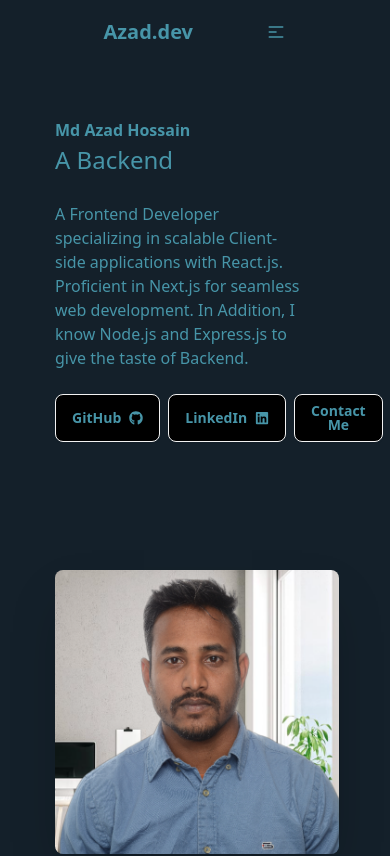
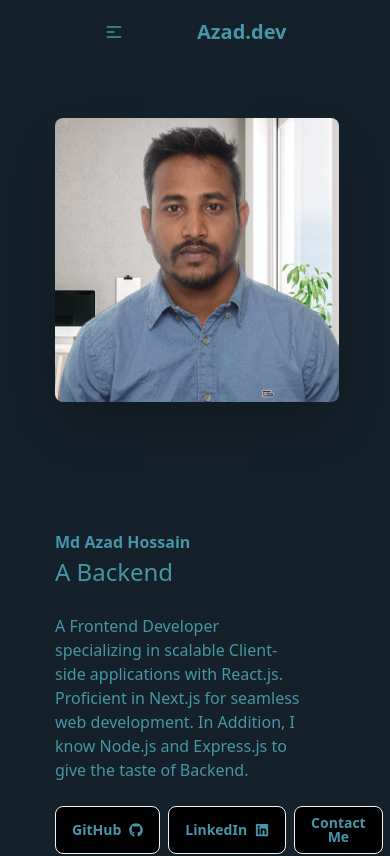
Before and after one commit to Md-Azad/Portfolio_with_react, a React (Vite) app: page / in a window 390 px wide. Shown: the top 856 px of the page. Built offline with nearby package versions, Linux system fonts and the light colour scheme.

Commit message:
changed some position for mobile view

```diff
--- a/src/components/About/About.jsx
+++ b/src/components/About/About.jsx
@@ -23,7 +23,7 @@ const About = () => {
             repeat={Infinity}
           />
         </div>
-        <div className=" md:w-[2px] h-[300px] md:bg-red-500"></div>
+        <div className=" md:w-[2px] md:h-[300px] md:bg-red-500"></div>
 
         <div className="w-full md:w-[46%] text-2xl flex items-center relative ml-12 ">
           <div data-aos="fade-up-left" className="w-[80%]">
--- a/src/components/ContactMe/ContactMe.jsx
+++ b/src/components/ContactMe/ContactMe.jsx
@@ -2,10 +2,10 @@ import { FaEnvelope, FaLinkedin, FaMapMarkerAlt } from "react-icons/fa";
 
 const ContactMe = () => {
   return (
-    <div className=" md:mt-12">
+    <div className=" bg-[#464748] rounded shadow shadow-indigo-500/50 opacity-90 mt-12 md:mt-12 ">
       <h1 className="text-3xl mb-2 text-[#3d8b9e] text-center">Get In Touch</h1>
 
-      <div className=" text-[#3d8b9e] flex flex-col justify-center items-center md:flex-row md:justify-between">
+      <div className=" text-[#3d8b9e] px-4 flex flex-col justify-center items-center md:flex-row md:justify-between">
         <div className="text-center my-4">
           <FaMapMarkerAlt className="mx-auto w-12 h-12" />
           <h1>
@@ -24,6 +24,7 @@ const ContactMe = () => {
             target="_blank"
             rel="noreferrer"
           >
+
             Md Azad Hossain
           </a>
         </div>
--- a/src/components/Experience/Experience.jsx
+++ b/src/components/Experience/Experience.jsx
@@ -16,7 +16,7 @@ const Experience = () => {
           repeat={Infinity}
         />
       </div>
-      <div className=" md:w-[2px] h-[300px] md:bg-red-500"></div>
+      <div className=" md:w-[2px] md:h-[300px] md:bg-red-500"></div>
 
       <div className="w-full md:w-[44%] text-2xl  ml-12">
         <div data-aos="fade-up-left" className="w-[80%]">
--- a/src/components/HeroSection/HeroSection.jsx
+++ b/src/components/HeroSection/HeroSection.jsx
@@ -16,7 +16,7 @@ const HeroSection = () => {
   return (
     <>
       <div className="hero min-h-screen">
-        <div className="hero-content flex-col-reverse  lg:flex-row-reverse gap-32">
+        <div className="hero-content flex-col  lg:flex-row-reverse gap-32">
 
           <div className="md:hover:scale-110 transition-transform duration-300 ease-in-out">
             <img src={image} className="mr-4 md:max-w-sm rounded-lg shadow-2xl" />
--- a/src/components/Navbar/Navbar.jsx
+++ b/src/components/Navbar/Navbar.jsx
@@ -4,7 +4,7 @@ const Navbar = () => {
   return (
 
     <div className="navbar ">
-      <div className="w-full flex flex-row-reverse justify-evenly text-[#4795A8] md:justify-between">
+      <div className="w-full flex  justify-evenly text-[#4795A8] md:justify-between">
         <div className="dropdown">
           <div tabIndex={0} role="button" className="btn btn-ghost lg:hidden">
             <svg
@@ -24,7 +24,7 @@ const Navbar = () => {
           </div>
           <ul
             tabIndex={0}
-            className="menu menu-sm dropdown-content mt-3 z-[1] p-2 shadow  rounded-box w-24  "
+            className="menu menu-sm dropdown-content mt-3 z-[1] p-2 shadow  rounded-box w-24 bg-black  "
           >
             <li>
               <Link to="about" smooth={true} duration={500}>
@@ -47,11 +47,7 @@ const Navbar = () => {
                 Skills
               </Link>
             </li>
-            {/* <li>
-              <Link to="contact" smooth={true} duration={500}>
-                Contact
-              </Link>
-            </li> */}
+
           </ul>
         </div>
         <a className="btn btn-ghost text-xl text-[#4795A8]">Azad.dev</a>
@@ -79,11 +75,7 @@ const Navbar = () => {
               Skills
             </Link>
           </li>
-          {/* <li>
-            <Link to="contact" smooth={true} duration={500}>
-              Contact
-            </Link>
-          </li> */}
+
         </ul>
       </div>
     </div>
--- a/src/components/Skills/Skills.jsx
+++ b/src/components/Skills/Skills.jsx
@@ -11,7 +11,7 @@ const Skills = () => {
       <div className="text-center text-3xl text-[#4795A8]  ">
         <h1 className="mb-12 text-6xl">Skills</h1>
 
-        <div className="md:grid grid-cols-5 gap-12 mb-12">
+        <div className="grid grid-cols-2 md:grid-cols-5 gap-12 mb-12">
           {skills.map((skill) => (
             <SkillCard key={skill.id} skill={skill}></SkillCard>
           ))}
```
